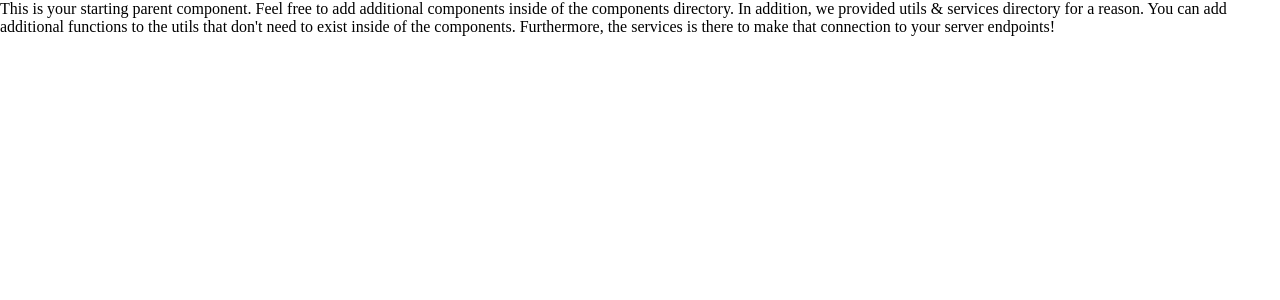
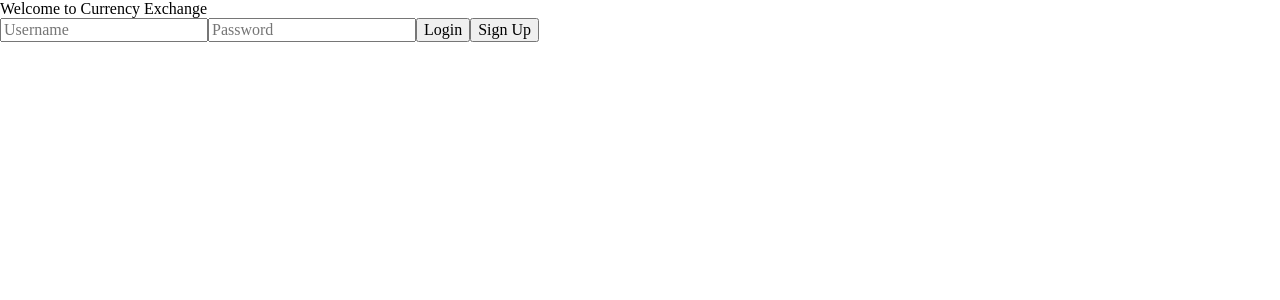
Before and after one commit to azadeeeh/miniproject, a React (Vite) app in the folder client/: page / in a window 1280 px wide. Shown: the top 300 px of the page. Built offline with nearby package versions, Linux system fonts and the light colour scheme.

Commit message:
very basic login added

```diff
--- a/client/src/components/App.jsx
+++ b/client/src/components/App.jsx
@@ -1,13 +1,20 @@
+import React from "react";
+import Login from "./login";
 
+
+
+
+
+//This is your starting parent component. Feel free to add additional components inside of the components directory. In addition, we provided utils & services directory for a reason.
+//You can add additional functions to the utils that don't need to exist inside of the components. Furthermore, the services is there to make that connection
+//to your server endpoints!
 const App = () => {
   return (
     <div>
-      <p> This is your starting parent component. Feel free to add additional components inside of the components directory. In addition, we provided utils & services directory for a reason.
-        You can add additional functions to the utils that don't need to exist inside of the components. Furthermore, the services is there to make that connection
-        to your server endpoints!
-      </p>
+      <h1>Welcome to Currency Exchange</h1>
+      <Login />
     </div>
   )
 }
 
-export default App
+export default App;
--- /dev/null
+++ b/client/src/components/login.jsx
@@ -0,0 +1,43 @@
+import React from 'react';
+import { useState } from 'react';
+
+
+const loginInput = () => {
+    const [username, setUsername] = useState('');
+    const [password, setPassword] = useState('');
+
+    const handleLogin = () => {
+        if (!username || !password) {
+            console.log("incorrect username or password!")
+            return;
+        }
+
+        console.log('hello', username);
+
+        //clear input feilds
+        setUsername('');
+        setPassword('');
+    };
+    const handleSignUp = () => {
+        if (!username || !password) {
+            console.log('please enter username and password');
+            return;
+        }
+        console.log(" welcome", username);
+        //clear input fields
+        setUsername('');
+        setPassword('');
+    };
+    return (
+        <div>
+            <input type="text" placeholder='Username' value={username} onChange={(e) => setUsername(e.target.value)} />
+            <input type="password" placeholder="Password" value={password} onChange={(e) => setPassword(e.target.value)} />
+            <button onClick={handleLogin}>Login</button>
+            <button onClick={handleSignUp}>Sign Up</button>
+        </div>
+
+    );
+
+}
+
+export default loginInput;
```
